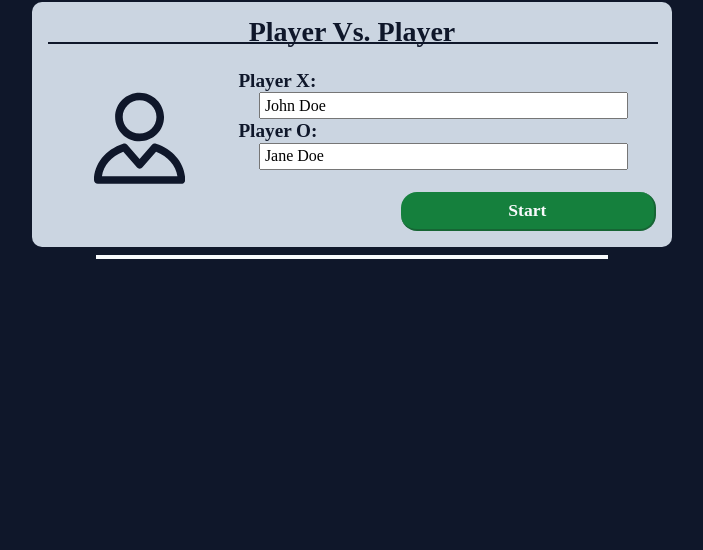
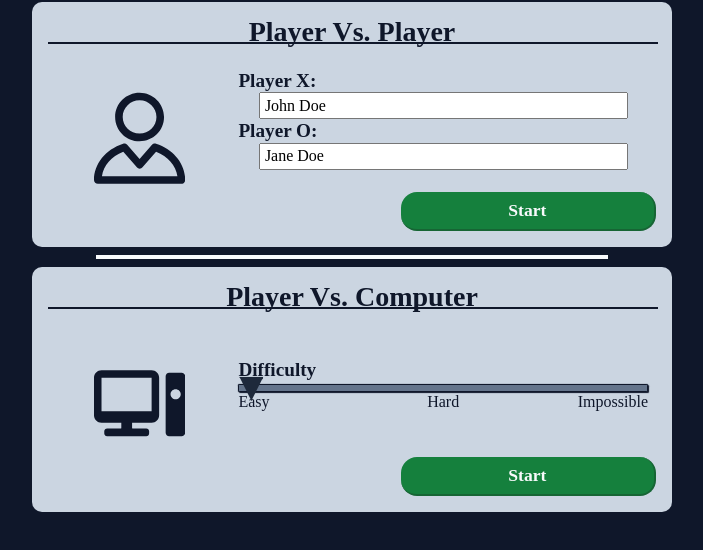
Before and after one commit to justindanielclark/ticTacToe, a website with bundled scripts: page index.html in a window 1280 px wide. Shown: the part 208-758 px from the top of the page, without its empty margins (288-991 px from the left). Built offline with nearby package versions, Linux system fonts and the light colour scheme.

Commit message:
commit prior to removing SubPub Setup

```diff
--- a/components/computerOption.js
+++ b/components/computerOption.js
@@ -1,30 +1,21 @@
 const computerOption = (root, Controller) => {
+  //DECLARATIONS
   const _self = document.createElement('div');
-  function create(){}
-  return {
-    create
-  }
-}
 
-export default computerOption;
-
-
-
-function _createComputerOption(){
-  const option = document.createElement('div');
-    option.classList.add('option', 'computerOption');
-  const optionTitle = document.createElement('h3');
-    optionTitle.classList.add('optionTitle');
-    optionTitle.innerText = 'Player Vs. Computer';
-  const SVG = _createComputerIconSVG();
-  const rightPanel = document.createElement('div');
-    rightPanel.classList.add('rightPanel');
-  const optionsForm = document.createElement('div');
-    optionsForm.classList.add('optionsForm');
-  const difficultyLabel = document.createElement('label');
-    difficultyLabel.innerText = 'Difficulty';
-  const difficultyRange = document.createElement('input');
-    Object.assign(difficultyRange, {
+  function create(){
+    _self.classList.add('option', 'computerOption');
+    const _optionTitle = document.createElement('h3');
+      _optionTitle.classList.add('optionTitle');
+      _optionTitle.innerText = 'Player Vs. Computer';
+    const _SVG = _createComputerIconSVG();
+    const _rightPanel = document.createElement('div');
+      _rightPanel.classList.add('rightPanel');
+    const _optionsForm = document.createElement('div');
+      _optionsForm.classList.add('optionsForm');
+    const _difficultyLabel = document.createElement('label');
+      _difficultyLabel.innerText = 'Difficulty';
+    const _difficultyRange = document.createElement('input');
+      Object.assign(_difficultyRange, {
         type: 'range',
         id: 'computerDifficulty',
         min: '0',
@@ -32,31 +23,29 @@ function _createComputerOption(){
         step: '1',
         value: '0',
       });
-  const rangeOptions = document.createElement('div');
-    rangeOptions.classList.add('rangeOptions');
-  const difficultyOptions = [
+    const _rangeOptions = document.createElement('div');
+      _rangeOptions.classList.add('rangeOptions');
+    const _difficultyOptions = [
       _createRangeOption('Easy'),
       _createRangeOption('Hard'),
       _createRangeOption('Impossible'),
     ];
-  const button = _createComputerGameButton;
-    button.classList.add('optionsButton');
-    button.innerText = 'Start';
+    const _button = document.createElement('button');
+      _button.classList.add('optionsButton');
+      _button.innerText = 'Start';
 
-  option.appendChild(optionTitle);
-  option.appendChild(SVG);
-  option.appendChild(rightPanel);
-  rightPanel.appendChild(optionsForm);
-  optionsForm.appendChild(difficultyLabel);
-  optionsForm.appendChild(difficultyRange);
-  optionsForm.appendChild(rangeOptions);
-  rangeOptions.appendChild(difficultyOptions[0]);
-  rangeOptions.appendChild(difficultyOptions[1]);
-  rangeOptions.appendChild(difficultyOptions[2]);
-  rightPanel.appendChild(button);
-
-  return option;
-
+    _self.appendChild(_optionTitle);
+    _self.appendChild(_SVG);
+    _self.appendChild(_rightPanel);
+    _rightPanel.appendChild(_optionsForm);
+    _optionsForm.appendChild(_difficultyLabel);
+    _optionsForm.appendChild(_difficultyRange);
+    _optionsForm.appendChild(_rangeOptions);
+    _rangeOptions.appendChild(_difficultyOptions[0]);
+    _rangeOptions.appendChild(_difficultyOptions[1]);
+    _rangeOptions.appendChild(_difficultyOptions[2]);
+    _rightPanel.appendChild(_button);
+    return _self;
     function _createComputerIconSVG(){
       const SVGComputer = document.createElementNS("http://www.w3.org/2000/svg", 'svg');
         SVGComputer.setAttribute('viewBox', '0 0 364 364');
@@ -75,3 +64,13 @@ function _createComputerOption(){
       return rangeOption;
     }
   }
+  function destroy(){
+    root.removeChild(_self);
+  }
+  return {
+    create,
+    destroy
+  }
+}
+
+export default computerOption;
--- a/components/gameContainer.js
+++ b/components/gameContainer.js
@@ -1,25 +1,35 @@
-import gameGrid from './gameGrid.js';
+import gameSlide from './gameSlide.js';
 import startSlide from './startSlide.js';
 
 const gameContainer = (root, Controller) => {
   //DECLARATIONS
   const _self = document.createElement('div');
-  const Subscriber = Controller.subscriberWrapper({});
-  const Publish = Controller.Publish;
+  const Subscriber = Controller.subscriberWrapper({self: _self});
+  const Publish = Controller.publish;
   const Subscription = Controller.Subscription;
-  //SUBSCRIPTIONS
-  Subscriber.subscribe(new Subscription('playersAdded', _slideLeft, {priority: 1}));
+  //SUBSCRIPTIONS / WIRING
+  Subscriber.subscribe(
+    new Subscription('playersAdded', _slideLeft),
+    new Subscription('playersAdded', _createGameSlide)
+  );
+  _self.addEventListener('animationend', (event)=>{
+    if(event.animationName === 'slidingLeft'){
+      _self.classList.remove('slidingLeft');
+      Publish('slidingLeftAnimationEnded');
+    }
+  })
+
   //FUNCTIONS
   function create(){
     _self.classList.add('slideContainer');
-    const _startSlide = startSlide(_self, Controller);
-    _self.appendChild(_startSlide.create());
+    _createStartSlide();
     return _self;
   }
-  function _readyGameGrid(){
-    const _gameGrid = gameGrid(_self, Controller);
-    _self.appendChild()
-
+  function _createStartSlide(){
+    _self.appendChild(startSlide(_self, Controller).create());
+  }
+  function _createGameSlide(){
+    _self.appendChild(gameSlide(_self, Controller).create())
   }
   function _slideLeft(){
     if(!_self.classList.contains('slidingLeft')){
--- /dev/null
+++ b/components/gameSlide.js
@@ -0,0 +1,22 @@
+import gameGrid from "./gameGrid.js";
+const gameSlide = (root, Controller) => {
+  const _id = 'gameSlide';
+  const _self = document.createElement('div');
+
+  function create(){
+    _self.id = _id;
+    _self.classList.add('slide')
+    _self.appendChild(gameGrid(_self, Controller).create())
+
+    return _self;
+  }
+  function destroy(){
+    root.removeChild(_self);
+  }
+  return {
+    create,
+    destroy
+  }
+}
+
+export default gameSlide;
--- a/components/playerOption.js
+++ b/components/playerOption.js
@@ -3,6 +3,10 @@ const playerOption = (root, Controller) => {
   const Publish = Controller.publish;
   const _textInputMaxLength = 15;
   const _self = document.createElement('div');
+
+  //FUNCTIONS
+    // Wired playersAdded Event to Button In Create
+  function create(){
     _self.classList.add('option', 'playerOption');
     const optionTitle = document.createElement('h3');
       optionTitle.classList.add('optionTitle');
@@ -61,13 +65,8 @@ const playerOption = (root, Controller) => {
         }]
       )
     })
-  //FUNCTIONS
-  function create(){
     return _self;
-  }
-  function destroy(){
-    root.removeChild(_self);
-  }
+
     function _createPlayerIconSVG(){
       const SVGPlayer = document.createElementNS("http://www.w3.org/2000/svg", 'svg');
       SVGPlayer.setAttribute('viewBox', '0 0 490.1 490.1');
@@ -79,6 +78,10 @@ const playerOption = (root, Controller) => {
       SVGPlayer.appendChild(SVGPlayerPath2);
       return SVGPlayer;
     }
+  }
+  function destroy(){
+    root.removeChild(_self);
+  }
   return {
     create,
     destroy,
--- a/components/startSlide.js
+++ b/components/startSlide.js
@@ -1,28 +1,38 @@
 import playerOption from "./playerOption.js";
+import computerOption from "./computerOption.js";
 
 const startSlide = (root, Controller) => {
   const _id = 'startSlide';
   const _self = document.createElement('div');
+  const Subscription = Controller.Subscription;
+  const Subscriber = Controller.subscriberWrapper({self: _self});
+  const Publish = Controller.publish;
+  Subscriber.subscribe(new Subscription('slidingLeftAnimationEnded', _destroy))
+
+  function create(){
     _self.id = _id;
     _self.classList.add('slide')
-  const _heading = document.createElement('h2');
-    _heading.innerText = 'Create New Game';
-    _heading.classList.add('heading');
-  const _playerOption = playerOption(_self, Controller);
-  _self.appendChild(_heading);
-  _self.appendChild(_playerOption.create());
-  _self.appendChild(document.createElement('hr'));
-  // _self.appendChild(_createComputerOption());
-
-  function create(){
+    const _heading = document.createElement('h2');
+      _heading.innerText = 'Create New Game';
+      _heading.classList.add('heading');
+    _self.appendChild(_heading);
+    _self.appendChild(playerOption(_self, Controller).create());
+    _self.appendChild(document.createElement('hr'));
+    _self.appendChild(computerOption(_self, Controller).create());
     return _self;
   }
-  function destroy(){
+  function _destroy(){
+    const SubList = Subscriber.subscriptions.list
+    Object.keys(SubList).forEach(key => {
+      SubList[key].forEach(sub => {
+        Subscriber.unsubscribe(sub);
+      })
+    })
+    Publish('startSlideDestroyed', {})
     root.removeChild(_self);
   }
   return {
     create,
-    destroy
   }
 }
 
--- a/index.js
+++ b/index.js
@@ -3,15 +3,13 @@ import gameBoard2d from './models/gameBoard2d.js';
 import player from './models/player.js';
 import SubscriberPublisherController from './utilities/SubscriberPublisherController.js';
 
-const App = (() => {
+(() => {
     //CONTROLLER
-    const SubPub = SubscriberPublisherController();
-
+    const Controller = SubscriberPublisherController();
     //MODEL
     const Model = ((Controller) => {
         //SETUP CONTROLLER
-        const Publish = Controller.publish;
-        const Subscriber = Controller.subscriberWrapper({});
+        const Subscriber = Controller.subscriberWrapper({self: 'Model'});
         const Subscription = Controller.Subscription;
 
         //SETUP INTERNALS
@@ -19,7 +17,6 @@ const App = (() => {
         const _players = [/*player('John', 'X', true), player('Patricia', 'O', true)*/];
         let currentPlayer = null;
         function setPlayers(players){
-            console.log(players);
             players.forEach(p =>{
                 _players.push(player(p.name, p.team, p.isAI))
             })
@@ -63,23 +60,19 @@ const App = (() => {
             }
         }
         //WIRE SUB/PUB
-        Subscriber.subscribe(new Subscription('playersAdded', setPlayers))
+        Subscriber.subscribe(new Subscription('playersAdded', setPlayers));
 
-    })(SubPub);
+    })(Controller);
     //VIEW
     const View = ((Controller) => {
         //VIEW DECLARATIONS
         const _root = document.querySelector('#ticTacToe');
-        const _title = document.createElement('h1')
+        const _title = document.createElement('h1');
             _title.classList.add('title');
             _title.innerHTML = '#Tic-Tac-Toe';
         const _gameContainer = gameContainer(_root, Controller);
-
         //APPEND TO ROOT
         _root.appendChild(_title);
         _root.append(_gameContainer.create());
-
-    })(SubPub);
+    })(Controller);
 })()
-
-window.App = App;
--- a/styles/index.scss
+++ b/styles/index.scss
@@ -103,7 +103,7 @@ body {
         display: flex;
         flex-direction: row;
         flex-wrap: nowrap;
-        overflow: hidden;
+        // overflow: hidden;
         &.slidingLeft{
             transform: translateX(-100%);
             animation: slidingLeft .35s ease-in;
@@ -129,8 +129,15 @@ body {
             }
         }
         .slide {
+            flex: 1 0 auto;
             width: 100%;
             height: 100%;
+            &#gameSlide {
+                display: flex;
+                flex-direction: column;
+                justify-content: center;
+                align-items: center;
+            }
             &#startSlide {
                 display: grid;
                 grid-template-rows: auto 1fr auto 1fr;
@@ -216,10 +223,12 @@ body {
                                 width: 90%;
                             }
                             input[type=range] {
+                                appearance: none;
                                 -webkit-appearance: none; /* Hides the slider so that custom slider can be made */
                                 width: 100%; /* Specific width is required for Firefox. */
                                 background: transparent; /* Otherwise white in Chrome */
                                 &::-webkit-slider-thumb {
+                                    appearance: none;
                                     -webkit-appearance: none;
                                     height: 1.5rem;
                                     width: 1.5rem;
--- a/utilities/SubscriberPublisherController.js
+++ b/utilities/SubscriberPublisherController.js
@@ -1,4 +1,5 @@
 const SubscriberPublisherController = (()=>{
+  const logging = false;
   function Subscription(eventName, func, {priority, excludesSelf} = {priority: 0, excludesSelf: true}){
     this.eventName = eventName;
     this.func = func;
@@ -36,27 +37,44 @@ const SubscriberPublisherController = (()=>{
       }
     }
   function publish(eventName, passedVal = {}){
+    if(logging){
+      console.log(`%cPublish Event: ${eventName}`, "background: #213; font-size: large");
+      console.log(_subscriptions);
+    }
     const eventsList = _subscriptions.getSubscriptions(eventName);
     if(eventsList instanceof Array){
       eventsList.forEach(subscription => {
+        if(logging){console.log(subscription.func);}
         subscription.func(passedVal);
       });
     }
   }
   function _subscribe(...subscriptions){
     subscriptions.forEach(subscription => {
+      if(logging){
+        console.log(`%cSubscription Event: ${subscription.eventName}`, "background: #123; font-size: large");
+        console.log(new Date().toUTCString())
+        console.log(subscription);
+        console.log(this);
+      }
       _subscriptions.addSubscription(subscription);
       this.subscriptions.addSubscription(subscription);
     });
   }
-  function unsubscribe(...subscriptions){
-    //TODO
+  function _unsubscribe(...subscriptions){
     subscriptions.forEach(subscription=>{
+      if(logging){
+        console.log(`%cUnSub Event: ${subscription.eventName}`, "background: #321; font-size: large");
+        console.log(_subscriptions);
+        console.log(subscription);
+        console.log(this);
+      }
       this.subscriptions.removeSubscription(subscription);
       _subscriptions.removeSubscription(subscription);
     })
   }
   function subscriberWrapper(object){
+    object.unsubscribe = _unsubscribe;
     object.subscribe = _subscribe;
     object.subscriptions = new SubscriptionList();
     return object;
```
Also changed, not shown: Events.txt (+7 -10 lines), components/gameGrid.js (+4 -8 lines), styles/index.css, 1 other file. Lines whose indentation alone changed are shown as unchanged.
